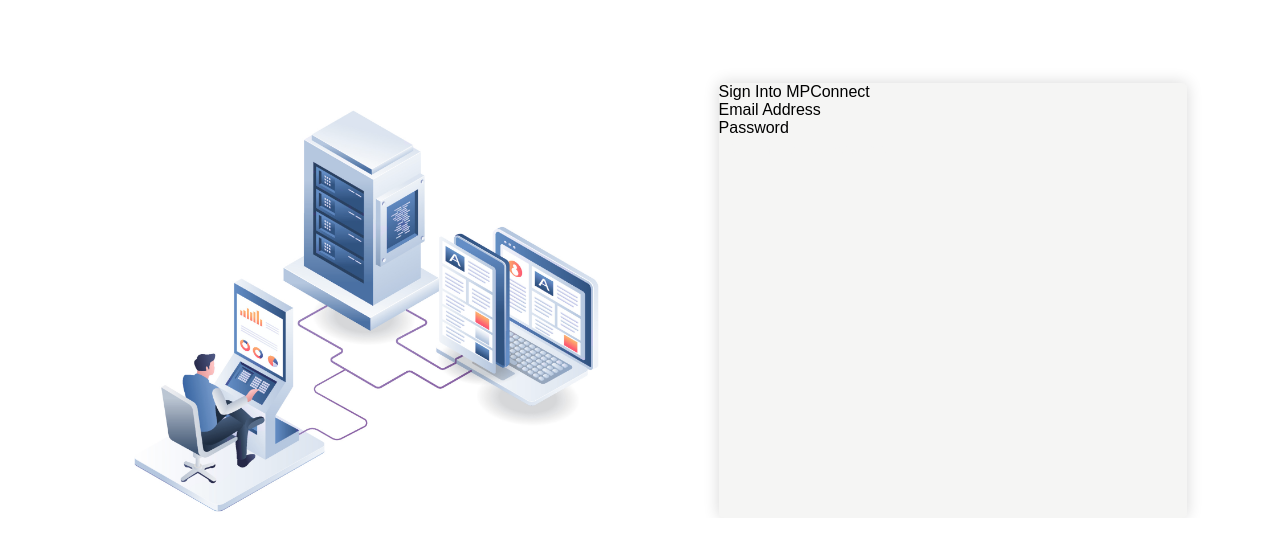
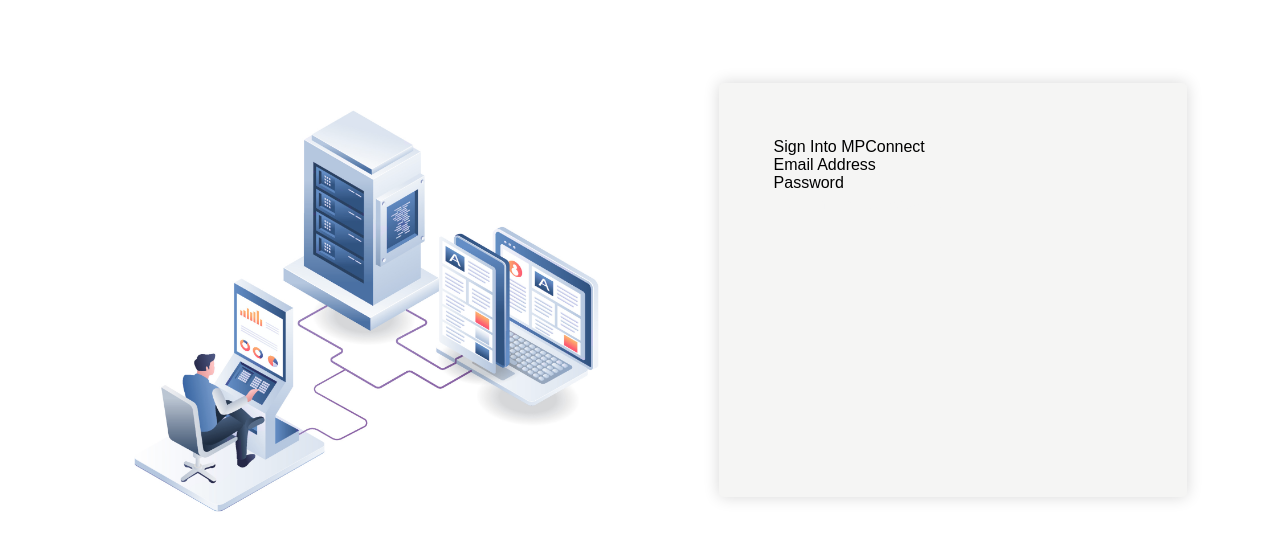
Before and after one commit to AbbaTek-Group/mp-connect, a React (Create React App) app in the folder mp-connect/: page /login in a window 1280 px wide. Shown: the top 550 px of the page. Built offline with nearby package versions, Linux system fonts and the light colour scheme; a web font is replaced by a local one.

Commit message:
LoginForm.tsx

```diff
--- a/mp-connect/src/components/login/content/img/LoginContent.tsx
+++ b/mp-connect/src/components/login/content/img/LoginContent.tsx
@@ -1,11 +1,12 @@
-import { Box, Button } from "@mui/material";
+import { Box } from "@mui/material";
+import { LoginForm } from "./LoginForm";
 import { login } from "../../../../styles";
 import graphic from "../img/graphic.png";
 
 export const LoginContent = () => {
   return (
     <Box sx={login.loginSx.container}>
-      <Box sx={login.loginSx.imgDiv.div}>
+      <Box sx={{ width: "100%", height: "33.95vw" }}>
         <Box
           sx={{
             ...login.loginSx.imgDiv,
@@ -13,15 +14,9 @@
           }}
         />
       </Box>
-      <Box sx={login.loginSx.formDiv.div}>
+      <Box sx={{ width: "100%" }}>
         <Box sx={login.loginSx.formDiv}>
-          <Box>Sign Into MPConnect</Box>
-          <Box>
-            <Box>Email Address</Box>
-            <Box>Password</Box>
-            <Button>Sign In</Button>
-            <Button>Forgot Password</Button>
-          </Box>
+          <LoginForm />
         </Box>
       </Box>
     </Box>
--- /dev/null
+++ b/mp-connect/src/components/login/content/img/LoginForm.tsx
@@ -0,0 +1,13 @@
+import { Box, Button } from "@mui/material";
+
+export const LoginForm = () => {
+  return (
+    <Box>
+      <Box>Sign Into MPConnect</Box>
+      <Box>Email Address</Box>
+      <Box>Password</Box>
+      <Button>Sign In</Button>
+      <Button>Forgot Password</Button>
+    </Box>
+  );
+};
--- a/mp-connect/src/styles/login.ts
+++ b/mp-connect/src/styles/login.ts
@@ -19,10 +19,6 @@
   imgDiv: {
     height: "100%",
     backgroundSize: "100%",
-    div: {
-      width: "100%",
-      height: "33.95vw",
-    },
   },
   formDiv: {
     display: "flex",
@@ -30,14 +26,12 @@
     backgroundColor: palette.white,
     borderRadius: "5px",
     boxShadow: "0px 0px 16px rgb(0 0 0 / 0.16)",
-    height: "100%",
+    height: "23.75vw",
     ml: "6.14vw",
+    padding: "4.3vw",
     title: {},
     text: {},
     signInButton: {},
     forgotButton: {},
-    div: {
-      width: "100%",
-    },
   },
 };
```
